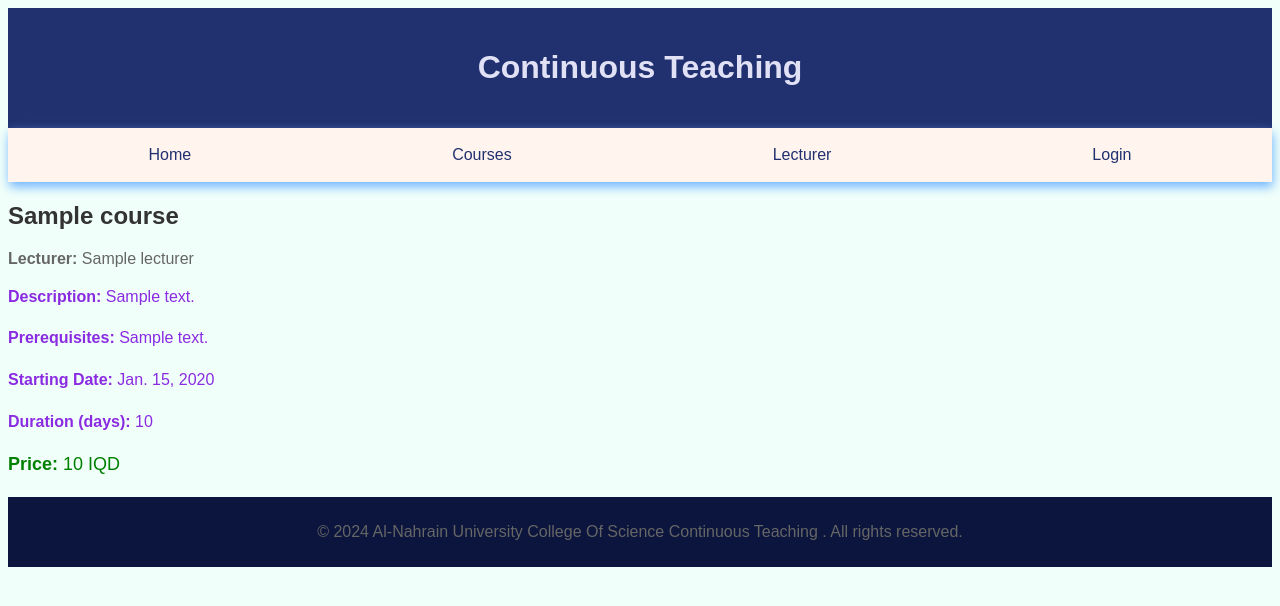
After one commit to Ahmad-Git-Hub/course-management-web-app-Django, a Django app: page /course/1/ in a window 1280 px wide. The commit adds this page. Shown: the top 606 px of the page. Run offline with Django 5.2, Linux system fonts and the light colour scheme; tables that the repository leaves empty hold one stand-in row (values such as "Sample post").

Commit message:
Create new template and css file course_detail and make the necessary changes

```diff
--- /dev/null
+++ b/core/static/core/course_detail.css
@@ -0,0 +1,28 @@
+body {
+    font-family: Arial, sans-serif;
+}
+
+h2 {
+    color: #333;
+    font-size: 24px;
+}
+
+p {
+    color: #666;
+    font-size: 16px;
+}
+
+strong {
+    font-weight: bold;
+}
+
+.course-description, .course-prerequisites, .course-date, .course-duration, .course-price {
+    margin-top: 10px;
+    line-height: 1.6;
+    color: blueviolet;
+}
+
+.course-price {
+    font-size: 18px;
+    color: #008000;
+}
--- a/core/static/core/index.css
+++ b/core/static/core/index.css
@@ -14,7 +14,6 @@ header {
 .nav {
   display: flex;
   justify-content: space-around;
-  /* background-color: #0b153d; */
   background-color: seashell;
   padding: 10px;
   margin-bottom: 20px;
--- /dev/null
+++ b/core/templates/core/course_detail.html
@@ -0,0 +1,10 @@
+{% extends "core/index.html" %}
+{% block content %}
+    <h2>{{ course.course_name }}</h2>
+    <p><strong>Lecturer:</strong> {{ course.lecturer }}</p>
+    <p class="course-description"><strong>Description:</strong> {{ course.description }}</p>
+    <p class="course-prerequisites"><strong>Prerequisites:</strong> {{ course.prerequisites }}</p>
+    <p class="course-date"><strong>Starting Date:</strong> {{ course.starting_date }}</p>
+    <p class="course-duration"><strong>Duration (days):</strong> {{ course.duration_days }}</p>
+    <p class="course-price"><strong>Price: </strong>{{ course.price }} IQD</p>
+{% endblock content %}
--- a/core/templates/core/index.html
+++ b/core/templates/core/index.html
@@ -3,10 +3,16 @@
 <html lang="en">
 <head>
     <meta charset="UTF-8">
+    <link rel="stylesheet" href="{% static 'core/index.css' %}">
+    {% if current_page == 'course_detail' %}
+      <link rel="stylesheet" href="{% static 'core/course_detail.css' %}">
+    {% elif current_page == 'lecturer' %}
+      <link rel="stylesheet" href="{% static 'core/lecturer.css' %}">
+    {% elif current_page == 'course' %}
+      <link rel="stylesheet" href="{% static 'core/course.css' %}">
+    {% endif %}
+
     <meta name="viewport" content="width=device-width, initial-scale=1.0">
-    <link rel="stylesheet" href="{% static 'core/index.css' %}">
-    <link rel="stylesheet" href="{% static 'core/lecturer.css' %}">
-    <link rel="stylesheet" href="{% static 'core/course.css' %}">
     <title>Continuous Teaching Al-Nahrain University</title>
 </head>
 <body>
--- a/core/urls.py
+++ b/core/urls.py
@@ -4,5 +4,6 @@ from . import views
 urlpatterns = [
     path('', views.home, name='core-home'),
     path('course/', views.course, name='core-course'),
+    path('course/<int:course_id>/', views.course_detail, name='core-course-detail'),  # new line
     path('lecturer/', views.lecturer, name='core-lecturer'),
 ]
--- a/core/views.py
+++ b/core/views.py
@@ -1,5 +1,5 @@
 from datetime import date
-from django.shortcuts import render
+from django.shortcuts import render, get_object_or_404
 from .models import Lecturer, Course
 
 
@@ -7,13 +7,18 @@ def home(request):
     return render(request, 'core/index.html')
 
 
+def course_detail(request, course_id):
+    course = get_object_or_404(Course, course_id=course_id)
+    context = {'course': course, 'current_page': 'course_detail'}
+    return render(request, 'core/course_detail.html', context)
+
 def course(request):
     course_name = request.GET.get('course_name', None)
     today = date.today()
     courses = Course.objects.filter(starting_date__gt=today)
     if course_name:
         courses = courses.filter(course_name__icontains=course_name)
-    context = {'courses': courses}
+    context = {'courses': courses, 'current_page': 'course'}
     return render(request, 'core/course.html', context)
 
 def lecturer(request):
@@ -24,5 +29,5 @@ def lecturer(request):
         lecturers = lecturers.filter(lecturer_name__icontains=lecturer_name)
     if sort_by:
         lecturers = lecturers.order_by(f"-{sort_by}" if sort_by == "qualification" else sort_by)
-    context = {'lecturers': lecturers}
+    context = {'lecturers': lecturers, 'current_page': 'lecturer'}
     return render(request, 'core/lecturer.html', context)
```
Also changed, not shown: core/static/core/course.css (+6 -9 lines), core/templates/core/course.html (+2 -7 lines).
